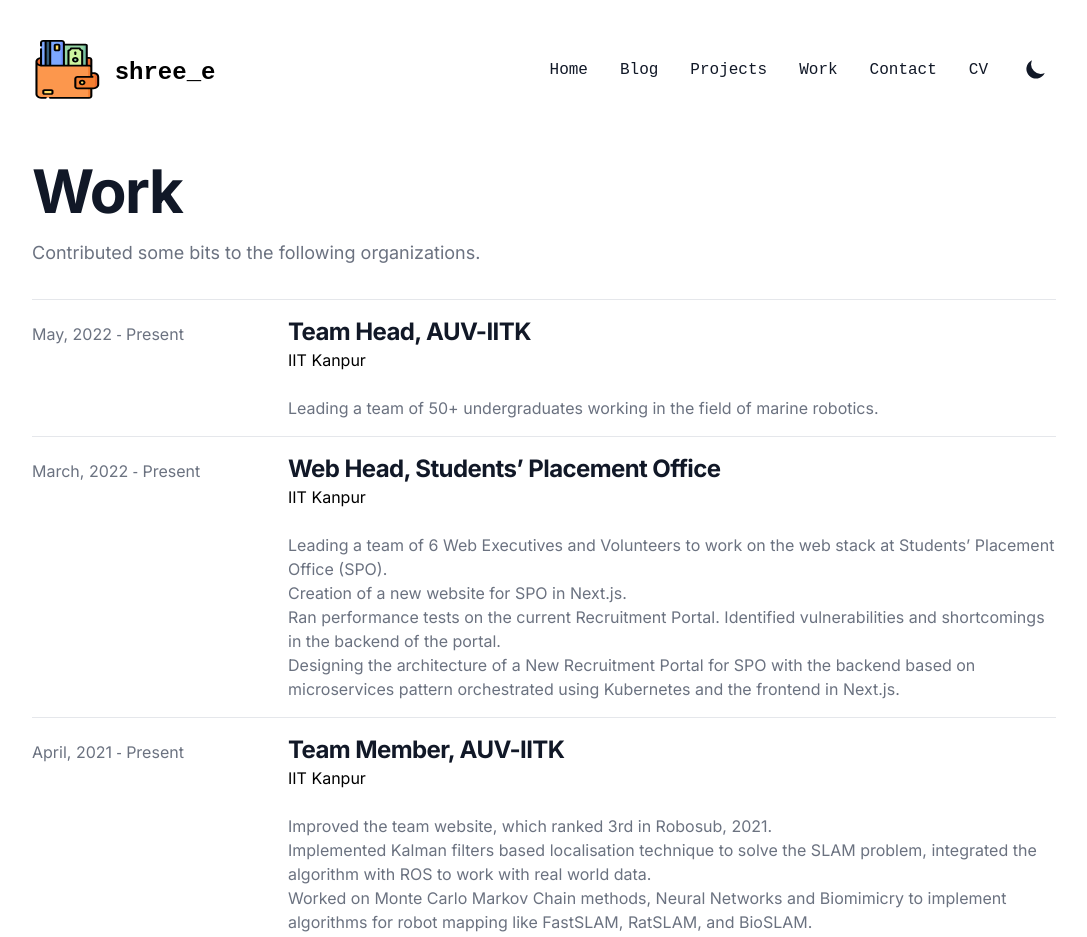
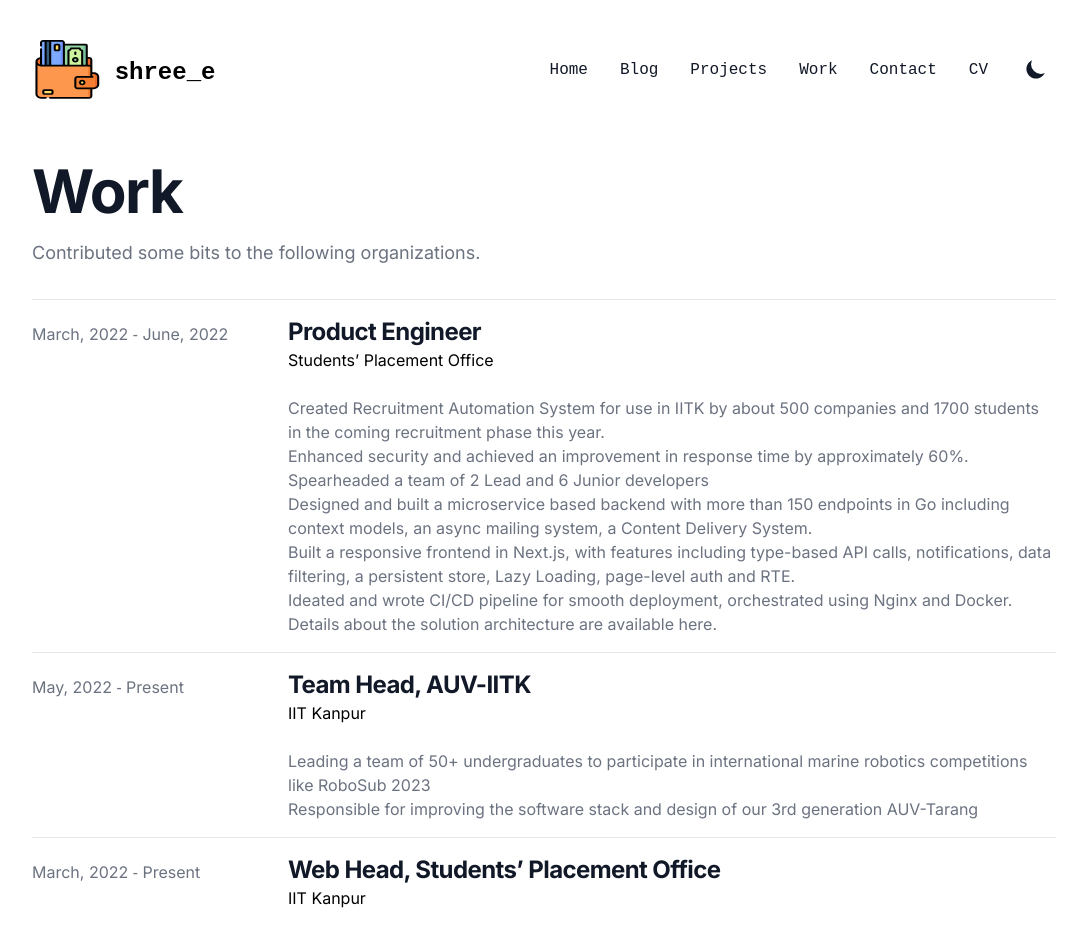
Before and after one commit to abhishekshree/abhishekshree.github.io, a Next.js app: page /work in a window 1280 px wide. Shown: the top 937 px of the page, without its empty margins (96-1183 px from the left). Built offline with nearby package versions, Linux system fonts and the light colour scheme; what @tailwindcss/typography would draw is missing.

Commit message:
Update Work

```diff
--- a/pages/work.js
+++ b/pages/work.js
@@ -1,5 +1,6 @@
 import siteMetadata from '@/data/siteMetadata'
 import { PageSeo } from '@/components/SEO'
+import Link from 'next/link'
 
 export default function Work({ posts }) {
   return (
@@ -24,6 +25,57 @@ export default function Work({ posts }) {
               <dl>
                 <dt className="sr-only">Published on</dt>
                 <dd className="text-base font-medium leading-6 text-gray-500 dark:text-gray-400">
+                  <time>March, 2022 ‑ June, 2022</time>
+                </dd>
+              </dl>
+              <div className="space-y-5 xl:col-span-3">
+                <div className="space-y-6">
+                  <div>
+                    <h2 className="text-2xl font-bold leading-8 tracking-tight">
+                      <div className="text-gray-900 dark:text-gray-100">Product Engineer</div>
+                    </h2>
+                    <div className="flex flex-wrap">Students’ Placement Office</div>
+                  </div>
+                  <div className="prose text-gray-500 max-w-none dark:text-gray-400">
+                    <ul>
+                      <li>
+                        Created Recruitment Automation System for use in IITK by about 500 companies
+                        and 1700 students in the coming recruitment phase this year.
+                      </li>
+                      <li>
+                        Enhanced security and achieved an improvement in response time by
+                        approximately 60%.
+                      </li>
+                      <li>Spearheaded a team of 2 Lead and 6 Junior developers</li>
+                      <li>
+                        Designed and built a microservice based backend with more than 150 endpoints
+                        in Go including context models, an async mailing system, a Content Delivery
+                        System.
+                      </li>
+                      <li>
+                        Built a responsive frontend in Next.js, with features including type-based
+                        API calls, notifications, data filtering, a persistent store, Lazy Loading,
+                        page-level auth and RTE.
+                      </li>
+                      <li>
+                        Ideated and wrote CI/CD pipeline for smooth deployment, orchestrated using
+                        Nginx and Docker.
+                      </li>
+                      <li>
+                        Details about the solution architecture are available{' '}
+                        <Link href={`/blog/engineering-ras`}>here</Link>.
+                      </li>
+                    </ul>
+                  </div>
+                </div>
+              </div>
+            </div>
+          </article>
+          <article className="py-4">
+            <div className="space-y-2 xl:grid xl:grid-cols-4 xl:space-y-0 xl:items-baseline">
+              <dl>
+                <dt className="sr-only">Published on</dt>
+                <dd className="text-base font-medium leading-6 text-gray-500 dark:text-gray-400">
                   <time>May, 2022 ‑ Present</time>
                 </dd>
               </dl>
@@ -38,8 +90,12 @@ export default function Work({ posts }) {
                   <div className="prose text-gray-500 max-w-none dark:text-gray-400">
                     <ul>
                       <li>
-                        Leading a team of 50+ undergraduates working in the field of marine
-                        robotics.
+                        Leading a team of 50+ undergraduates to participate in international marine
+                        robotics competitions like RoboSub 2023
+                      </li>
+                      <li>
+                        Responsible for improving the software stack and design of our 3rd
+                        generation AUV-Tarang
                       </li>
                     </ul>
                   </div>
@@ -67,19 +123,14 @@ export default function Work({ posts }) {
                   </div>
                   <div className="prose text-gray-500 max-w-none dark:text-gray-400">
                     <ul>
+                      <li>Leading a team of 5 Web Executives.</li>
                       <li>
-                        Leading a team of 6 Web Executives and Volunteers to work on the web stack
-                        at Students’ Placement Office (SPO).
-                      </li>
-                      <li>Creation of a new website for SPO in Next.js.</li>
-                      <li>
-                        Ran performance tests on the current Recruitment Portal. Identified
-                        vulnerabilities and shortcomings in the backend of the portal.
+                        Maintaining the organization’s servers and VM, designed new infrastructure
+                        including the website, CDN, and portals.
                       </li>
                       <li>
-                        Designing the architecture of a New Recruitment Portal for SPO with the
-                        backend based on microservices pattern orchestrated using Kubernetes and the
-                        frontend in Next.js.
+                        Solved critical networking challenges while various deployments within IITK
+                        and SPO internal networks
                       </li>
                     </ul>
                   </div>
@@ -105,19 +156,19 @@ export default function Work({ posts }) {
                   </div>
                   <div className="prose text-gray-500 max-w-none dark:text-gray-400">
                     <ul>
-                      <li>Improved the team website, which ranked 3rd in Robosub, 2021.</li>
                       <li>
-                        Implemented Kalman filters based localisation technique to solve the SLAM
-                        problem, integrated the algorithm with ROS to work with real world data.
+                        Improved the team website , which ranked 3rd amongst 52 participating teams
+                        in Robosub, 2021, the largest competition for student-built AUVs in the
+                        world.
                       </li>
                       <li>
-                        Worked on Monte Carlo Markov Chain methods, Neural Networks and Biomimicry
-                        to implement algorithms for robot mapping like FastSLAM, RatSLAM, and
-                        BioSLAM.
+                        Utilized Extended Kalman Filters based SLAM algorithm to enhance pose
+                        estimation and navigation.
                       </li>
                       <li>
-                        Researched for methods to test the FastSLAM algorithm in underwater
-                        conditions.
+                        Implemented and researched the efficiency of graph-based, probabilistic, and
+                        deep learning-based SLAM algorithms like FastSLAM and RatSLAM in underwater
+                        conditions
                       </li>
                     </ul>
                   </div>
```
